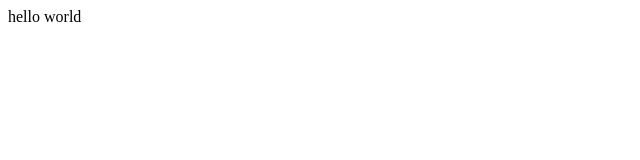
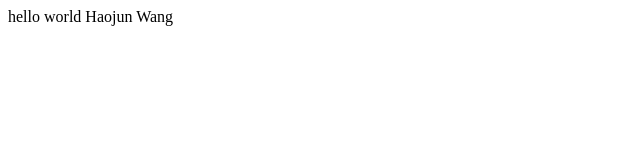
Before and after one commit to amzjun/computationworkflow, a plain HTML site: page index.html in a window 1280 px wide. Shown: the whole page, without its empty margins (0-640 px from the left). Drawn offline with Linux system fonts and the light colour scheme.

Commit message:
Update index.html

```diff
--- a/index.html
+++ b/index.html
@@ -7,6 +7,6 @@
     <title>Document</title>
 </head>
 <body>
-    hello world
+    hello world Haojun Wang
 </body>
 </html>
```
